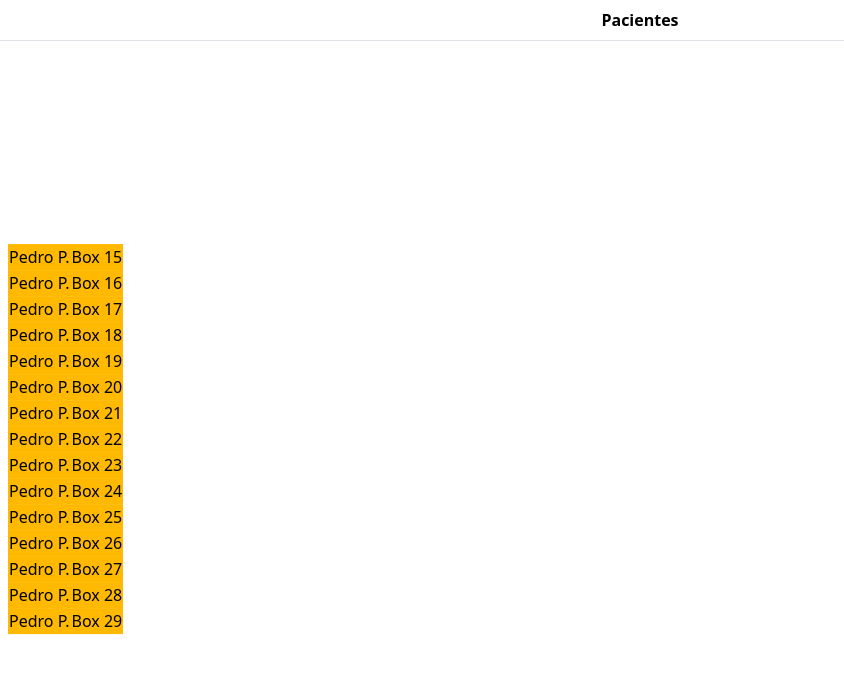
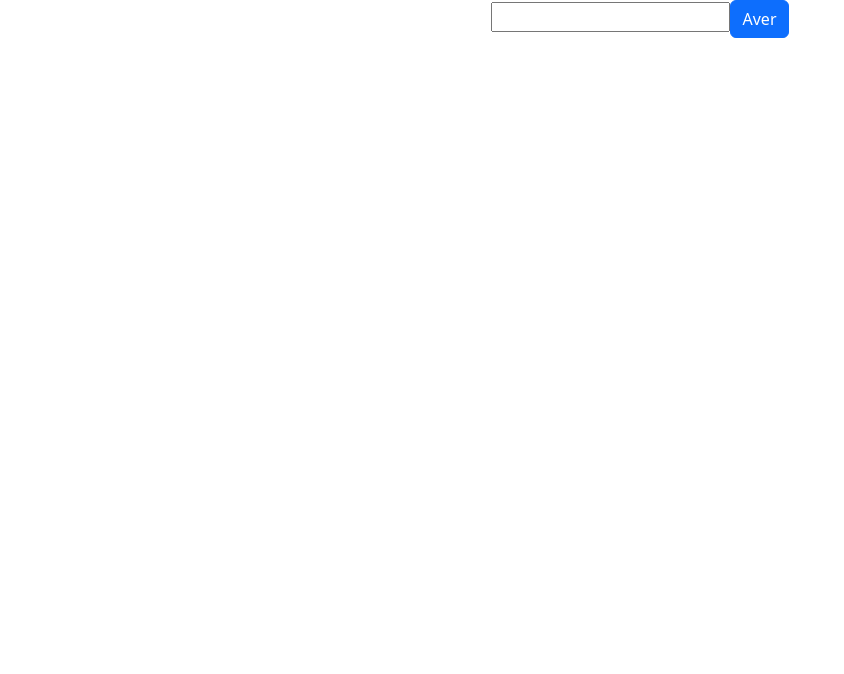
Before and after one commit to HectorLedezma/projectoHSP, a React (Create React App) app: page /test in a window 1280 px wide. Shown: the top 674 px of the page, without its empty margins (0-844 px from the left). Built offline with nearby package versions, Linux system fonts and the light colour scheme.

Commit message:
Adaptacion a nueva estructura de datos

```diff
--- a/src/classes/datos.js
+++ b/src/classes/datos.js
@@ -1,9 +1,43 @@
 import data from "../data/DataTest.json";
-
-
+import moduticket from "../data/modulos.json";
+import pantallas from "../data/Pantallas.json"
 export class Datos{
     fuente = data;
+    modtick = moduticket;
+    screens = pantallas;
 
+    armaJSON(idd){
+        // esta pantalla
+        let MyScreen = {
+            "nombre":"",
+            "boxs":[],
+
+        }
+
+        //filtrar modulos
+        let newMods = [];
+        for(let i = 0; i<this.modtick.modulos.length;i++){
+            if(this.modtick.modulos[i].idDepartment === idd){
+                newMods.push(this.modtick.modulos[i]);
+            }
+        }
+        //filtrar tickets
+        let newTicks = [];
+        for(let i = 0; i<this.modtick.tickets.length;i++){
+            if(this.modtick.tickets[i].idDepartment === idd){
+                newTicks.push(this.modtick.tickets[i]);
+            }
+        }
+        // get pantalla
+        let newScreen = {};
+        for(let i = 0; i<this.screens.length;i++){
+            if(this.screens[i].pantalla.idDepartment === idd){
+                newScreen = this.screens[i];
+                break;
+            }
+        }
+        return JSON.stringify(newMods);
+    }
 
     consultar(idd){
         let newarray = []
--- a/src/data/test.jsx
+++ b/src/data/test.jsx
@@ -1,33 +1,18 @@
-import { Table } from "react-bootstrap";
-import VerticalCarousel from "../components/vcarrousel.jsx";
-import tables from "../styles/tables.json"
+import { useRef, useState } from "react";
+import { Datos } from "../classes/datos";
+
 function Test(){
-
-    const TablaVerde = (x) =>{
-        let res = []
-        for(let i = 0; i<x;i++){
-            res.push(
-                <tr >
-                    <td style={tables.Espera}>Pedro P.</td>
-                    <td style={tables.Espera}>Box {i}</td>
-                </tr>
-            )
-        }
-        return res
-    }
-
+    const [datos,setDatos] = useState([])
+    const dpto = useRef();
+    const Data = new Datos();
     return(
         <div>
-            <Table>
-                <thead>
-                    <tr>
-                        <th colSpan={2}>Pacientes</th>
-                    </tr>
-                </thead>
-                <tbody>
-                    <VerticalCarousel items={TablaVerde(45)}/>
-                </tbody>
-            </Table>
+            <input ref={dpto} />
+            <button onClick={ev=>{
+                ev.preventDefault();
+                setDatos(Data.armaJSON(Number(dpto.current.value)))
+            }} className="btn btn-primary">Aver</button>
+            <div>{datos}</div>
         </div>
     )
 }
```
Also changed, not shown: src/data/modulos.json.
